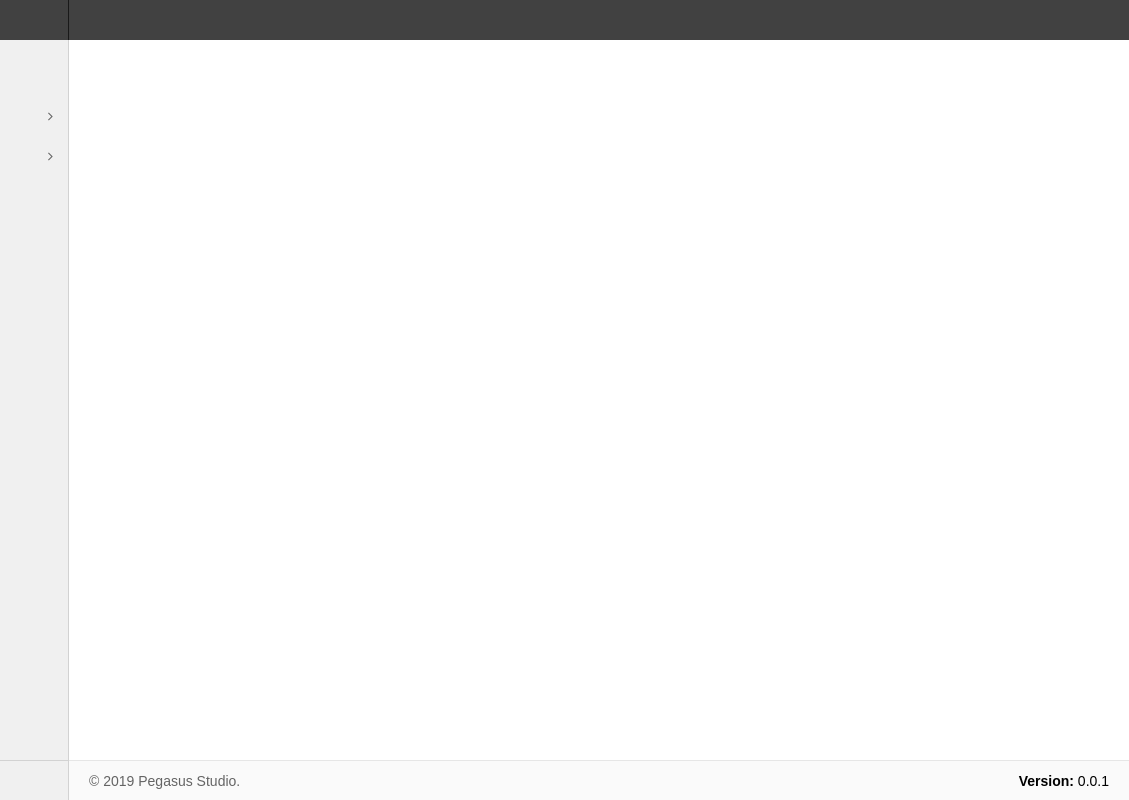
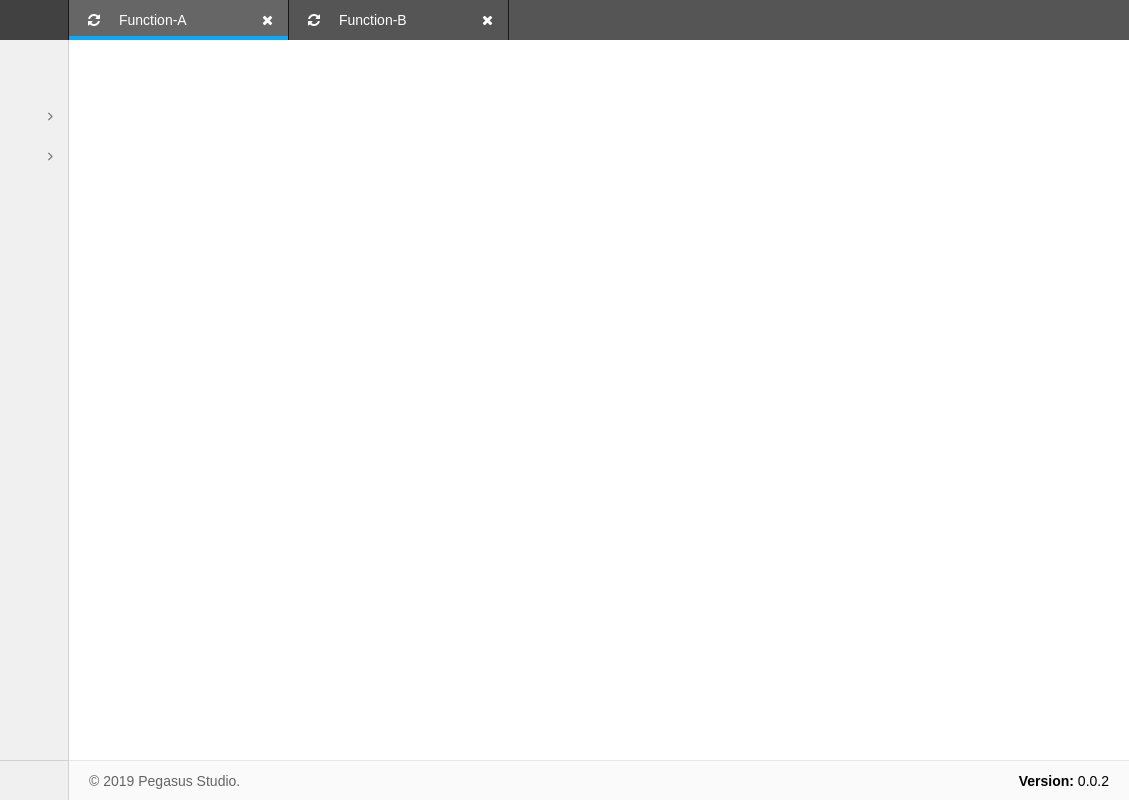
Before and after one commit to TcTat29/PegasusProject, a plain HTML site: page index.html in a window 1280 px wide. Shown: the full height of the page, 151-1280 px from the left. Drawn offline with Linux system fonts and the light colour scheme.

Commit message:
2019/07/19

```diff
--- a/css/pegasus.css
+++ b/css/pegasus.css
@@ -51,10 +51,54 @@ body {
     transition: padding-left 0.3s;
 }
 
-.pgs-nav {
+.pgs-nav-container {
     width: 100%;
-    height: 40px;
-    background: rgb(65, 65, 65);
+    height: 100%;
+    background: rgb(85, 85, 85);
+}
+
+.pgs-tab {
+    position: relative;
+    display: flex;
+    width: 220px;
+    height: 100%;
+    border-right: 1px solid rgb(25, 25, 25);
+    align-items: center;
+    white-space: nowrap;
+    overflow: hidden;
+    cursor: pointer;
+    float: left;
+}
+.pgs-tab > a {
+    display: block;
+    position: relative;
+    width: 100%;
+    text-decoration: none;
+    color: rgb(255, 255, 255);
+}
+.pgs-tab > a > i {
+    display: inline-flex;
+    width: 50px;
+    justify-content: center;
+    align-items: center;
+}
+.pgs-tab > a > span.pgs-tab-close {
+    position: absolute;
+    right: 15px;
+}
+.pgs-tab:hover,.tab-active {
+    background: rgba(255, 255, 255, 0.1);
+}
+.tab-active::after {
+    content: '';
+    display: block;
+    position: absolute;
+    right: 0;
+    bottom: 0;
+    left: 0;
+    height: 4px;
+    /* background: -webkit-linear-gradient(bottom, rgba(10, 170, 250, 1) 0%,rgba(10, 170, 250, 0) 100%); */
+    background: rgba(10, 170, 250, 1);
 }
 
 .pgs-sidebar {
--- a/index.html
+++ b/index.html
@@ -24,8 +24,13 @@
     </head>
     <body>
         <header class="pgs-header pgs-layout-with-complete-sidebar">
-            <div class="pgs-nav">
-
+            <div class="pgs-nav-container">
+                <div class="pgs-tab tab-active">
+                    <a href="#"><i class="fa fa-refresh"></i><span class="">Function-A</span><span class="pgs-tab-close"><i class="fa fa-remove"></i></span></a>
+                </div>
+                <div class="pgs-tab">
+                    <a href="#"><i class="fa fa-refresh"></i><span class="">Function-B</span><span class="pgs-tab-close"><i class="fa fa-remove"></i></span></a>
+                </div>
             </div>
         </header>
         <div class="pgs-sidebar pgs-sidebar-complete">
@@ -49,13 +54,13 @@
                         <a href="#"><i class="fa fa-th"></i><span class="pgs-menu-item-text">Elements</span></a>
                         <ul class="pgs-child-menu pgs-child-menu-with-complete-sidebar">
                             <li>
-                                <a href="#"><i class="fa fa-circle-o"></i><span>Function - A</span></a>
+                                <a href="#"><i class="fa fa-circle-o"></i><span>Function-A</span></a>
                             </li>
                             <li>
-                                <a href="#"><i class="fa fa-circle-o"></i><span>Function - B</span></a>
+                                <a href="#"><i class="fa fa-circle-o"></i><span>Function-B</span></a>
                             </li>
                             <li>
-                                <a href="#"><i class="fa fa-circle-o"></i><span>Function - C</span></a>
+                                <a href="#"><i class="fa fa-circle-o"></i><span>Function-C</span></a>
                             </li>
                         </ul>
                     </li>
@@ -63,10 +68,10 @@
                         <a href="#"><i class="fa fa-cube"></i><span class="pgs-menu-item-text">Widgets</span></a>
                         <ul class="pgs-child-menu pgs-child-menu-with-complete-sidebar">
                             <li>
-                                <a href="#"><i class="fa fa-circle-o"></i><span>Function - A</span></a>
+                                <a href="#"><i class="fa fa-circle-o"></i><span>Function-A</span></a>
                             </li>
                             <li>
-                                <a href="#"><i class="fa fa-circle-o"></i><span>Function - B</span></a>
+                                <a href="#"><i class="fa fa-circle-o"></i><span>Function-B</span></a>
                             </li>
                         </ul>
                     </li>
@@ -94,7 +99,7 @@
                 <span style="color: rgb(100, 100, 100)">© 2019 Pegasus Studio.</span>
             </div>
             <div class="pgs-version">
-                <span><b>Version:&nbsp;</b>0.0.1</span>
+                <span><b>Version:&nbsp;</b>0.0.2</span>
             </div>
         </footer>
     </body>
--- a/js/pegasus.js
+++ b/js/pegasus.js
@@ -87,4 +87,22 @@ $(function () {
         var e = this;
         $(e).children(".pgs-child-menu").removeClass("pgs-child-menu-with-lite-sidebar-open");
     })
+
+    $(".pgs-tab").click(function(){
+        var e = this;
+        if ($(e).hasClass("tab-active")) {
+            $(e).removeClass("tab-active");
+        } else {
+            $(".tab-active").click();
+            $(e).addClass("tab-active");
+        }
+    })
+
+    $(".fa-refresh").click(function(){
+        var e = this;
+        $(e).addClass("fa-spin");
+        setTimeout(function () {
+            $(e).removeClass("fa-spin");
+        }, 5000)
+    })
 })
```
